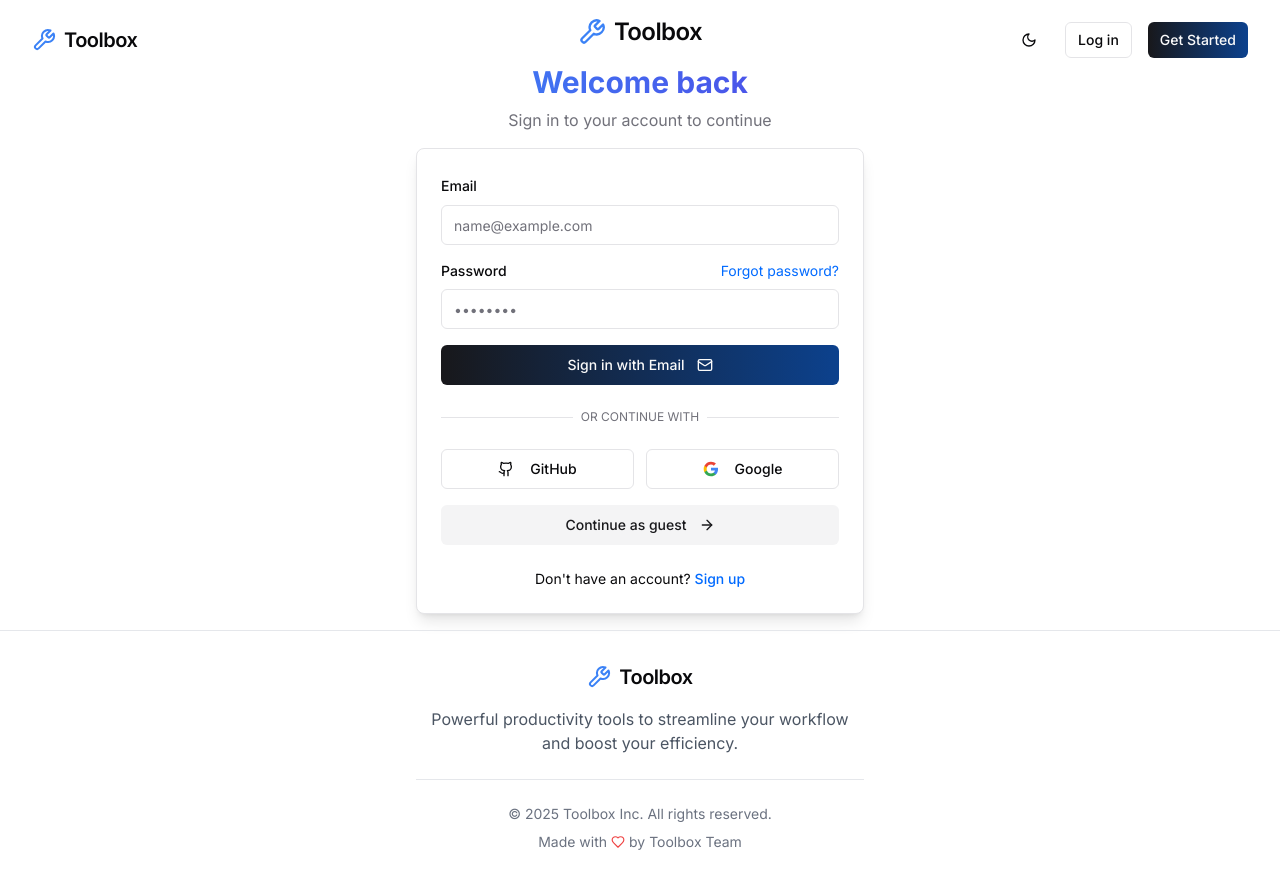
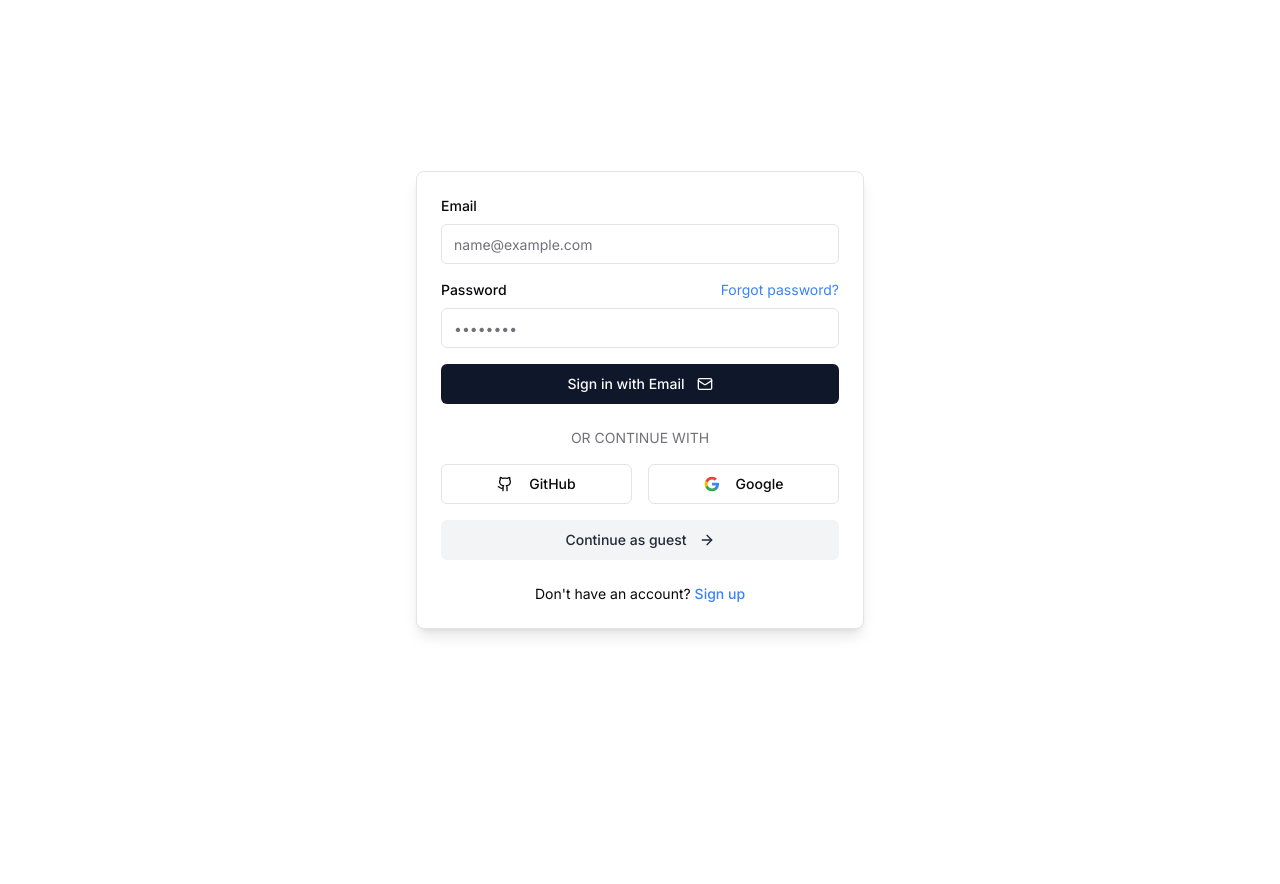
Before and after one commit to muslimmahmoud/vibrant-component-lab, a React (Vite) app: page /login in a window 1280 px wide. After the commit the page ends 800 px from the top, so only its background shows below. Built offline with nearby package versions, Linux system fonts and the light colour scheme.

Commit message:
Fix: Center login form
Center the login form and remove extra elements.

```diff
--- a/src/pages/Login.tsx
+++ b/src/pages/Login.tsx
@@ -3,25 +3,18 @@ import React, { useState } from 'react';
 import { useNavigate } from 'react-router-dom';
 import { Button } from '@/components/ui/button';
 import { Input } from '@/components/ui/input';
-import { Separator } from '@/components/ui/separator';
 import {
-  AlertCircle,
-  Github,
   Mail,
   ArrowRight,
-  ExternalLink,
+  Github,
   Triangle
 } from 'lucide-react';
-import Navbar from '@/components/Navbar';
-import Footer from '@/components/Footer';
-import Logo from '@/components/Logo';
 import { useToast } from '@/hooks/use-toast';
 import { Alert, AlertDescription, AlertTitle } from "@/components/ui/alert";
 import { useFirebase } from '@/contexts/FirebaseContext';
 import {
   signInWithEmailAndPassword,
   signInWithPopup,
-  signInAnonymously,
   AuthError,
   sendPasswordResetEmail,
   createUserWithEmailAndPassword
@@ -101,7 +94,6 @@ const Login = () => {
     setError(null);
     setIsLoading(true);
     try {
-      // Simulate an error for guest login to match the screenshot
       setShowGuestError(true);
       throw new Error("Projects are managed by Vercel Marketplace.");
     } catch (error) {
@@ -152,28 +144,11 @@ const Login = () => {
   };
 
   return (
-    <div className="min-h-screen flex flex-col">
-      <Navbar />
-      <main className="flex-1 flex items-center justify-center p-4 bg-background">
-        <div className="w-full max-w-md space-y-4">
-          <div className="text-center">
-            <div className="flex justify-center mb-4">
-              <Logo size="lg" />
-            </div>
-            <h2 className="text-3xl font-bold gradient-text mb-2">
-              {isSignUp ? 'Create your account' : 'Welcome back'}
-            </h2>
-            <p className="text-muted-foreground">
-              {isSignUp
-                ? 'Sign up to get started with your new account'
-                : 'Sign in to your account to continue'}
-            </p>
-          </div>
-
+    <div className="min-h-screen flex items-center justify-center bg-background">
+      <div className="w-full max-w-md">
         <div className="bg-card shadow-lg rounded-lg p-6 border border-border">
           {error && (
             <Alert variant="destructive" className="mb-4">
-                <AlertCircle className="h-4 w-4" />
               <AlertTitle>Error</AlertTitle>
               <AlertDescription>{error}</AlertDescription>
             </Alert>
@@ -185,18 +160,12 @@ const Login = () => {
                 <Triangle className="h-10 w-10 text-white" />
               </div>
               <p className="text-center mb-3 text-sm">Projects are managed by Vercel Marketplace.</p>
-                <Button
-                  variant="outline"
-                  className="w-full flex items-center justify-center text-white border-white/30 bg-transparent"
-                >
-                  Visit Vercel to create a project <ExternalLink size={16} className="ml-2" />
-                </Button>
             </div>
           )}
 
           <form onSubmit={handleEmailAuth} className="space-y-4">
             <div className="space-y-2">
-                <label htmlFor="email" className="text-sm font-medium">
+              <label htmlFor="email" className="block text-sm font-medium">
                 Email
               </label>
               <Input
@@ -211,18 +180,16 @@ const Login = () => {
             </div>
             <div className="space-y-2">
               <div className="flex justify-between">
-                  <label htmlFor="password" className="text-sm font-medium">
+                <label htmlFor="password" className="block text-sm font-medium">
                   Password
                 </label>
-                  {!isSignUp && (
                 <button
                   type="button"
                   onClick={handleForgotPassword}
-                      className="text-sm text-accent hover:underline"
+                  className="text-sm text-blue-500 hover:underline"
                 >
                   Forgot password?
                 </button>
-                  )}
               </div>
               <Input
                 id="password"
@@ -236,26 +203,18 @@ const Login = () => {
             </div>
             <Button
               type="submit"
-                className="w-full btn-gradient"
+              className="w-full bg-[#0f172a] hover:bg-[#1e293b]"
               disabled={isLoading}
             >
-                {isSignUp ? 'Create account' : 'Sign in with Email'} <Mail size={16} className="ml-1" />
+              Sign in with Email <Mail size={16} className="ml-1" />
             </Button>
           </form>
 
-            <div className="mt-6">
-              <div className="relative">
-                <div className="absolute inset-0 flex items-center">
-                  <Separator className="w-full" />
-                </div>
-                <div className="relative flex justify-center text-xs uppercase">
-                  <span className="bg-card px-2 text-muted-foreground">
-                    Or continue with
-                  </span>
-                </div>
+          <div className="mt-6 text-center text-sm text-muted-foreground">
+            OR CONTINUE WITH
           </div>
 
-              <div className="mt-6 grid grid-cols-2 gap-3">
+          <div className="mt-4 grid grid-cols-2 gap-4">
             <Button
               variant="outline"
               className="w-full"
@@ -296,13 +255,12 @@ const Login = () => {
           <div className="mt-4">
             <Button
               variant="secondary"
-                  className="w-full"
+              className="w-full bg-gray-100 text-gray-800 hover:bg-gray-200"
               onClick={handleGuestLogin}
               disabled={isLoading}
             >
               Continue as guest <ArrowRight size={16} className="ml-1" />
             </Button>
-              </div>
           </div>
 
           <div className="mt-6 text-center text-sm">
@@ -311,7 +269,7 @@ const Login = () => {
               <button
                 type="button"
                 onClick={toggleAuthMode}
-                  className="font-medium text-accent hover:underline"
+                className="font-medium text-blue-500 hover:underline"
               >
                 {isSignUp ? 'Sign in' : 'Sign up'}
               </button>
@@ -319,8 +277,6 @@ const Login = () => {
           </div>
         </div>
       </div>
-      </main>
-      <Footer />
     </div>
   );
 };
```
Lines whose indentation alone changed are shown as unchanged.
